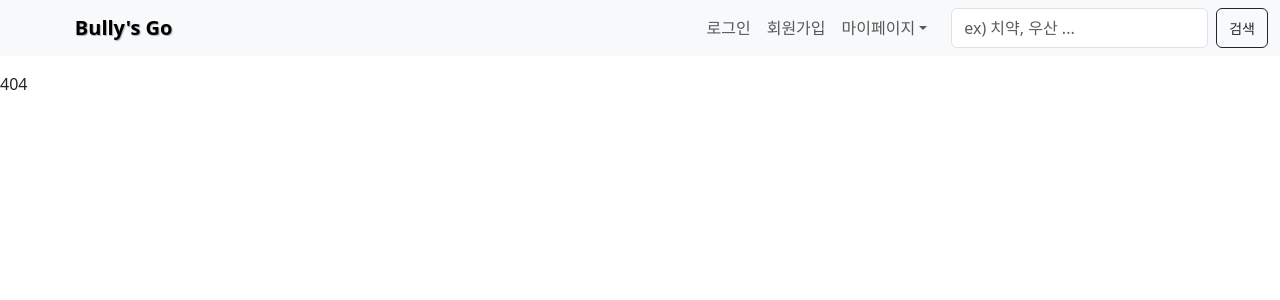
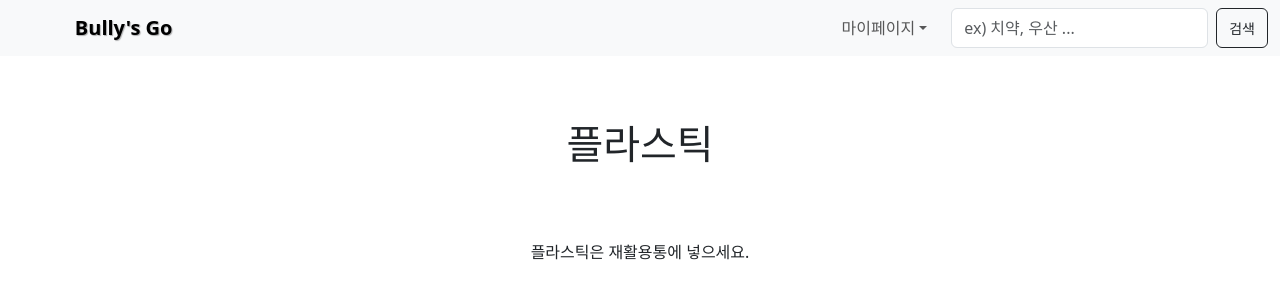
Before and after one commit to 4th-Oasis-Hackathon/ENDOLPHIN, a React (Create React App) app in the folder endolphin/: page /item/1 in a window 1280 px wide. Before the commit this address had no page. Shown: the top 300 px of the page. Built offline with nearby package versions, Linux system fonts and the light colour scheme.

Commit message:
검색 기능 추가 (#9)

```diff
--- a/endolphin/src/App.css
+++ b/endolphin/src/App.css
@@ -195,3 +195,16 @@ button.success-btn {
   color: black;
   cursor: pointer;
 }
+
+.item-page-title {
+  display: flex;
+  justify-content: center;
+  align-items: center;
+  margin: 5%;
+}
+
+.item-page-inst {
+  display: flex;
+  justify-content: center;
+  align-items: center;
+}
--- a/endolphin/src/App.js
+++ b/endolphin/src/App.js
@@ -9,33 +9,39 @@ import { FontAwesomeIcon } from '@fortawesome/react-fontawesome'
 import { faSearch} from '@fortawesome/free-solid-svg-icons'
 import Campaign from './pages/Campaign';
 import { useState } from 'react';
-import PaperPage from './pages/PaperPage';
+import ItemPage from './pages/ItemPage';
+import data from './data.json';
+
 
 function App() {
 
   let navigate = useNavigate();
 
   const [inputValue, setInputValue] = useState(''); // 입력 값을 관리하는 state
+  const [searchText, setSearchText] = useState('');
 
-  const handleInputChange = (e) => {
-    setInputValue(e.target.value);
+  const handleSearchFormSubmit = (e) => {
+    e.preventDefault(); // 기본 폼 제출 동작 막기
+    handleSearch(searchText); // 검색 처리
   };
 
-  const handleSearchClick = () => {
-    if (inputValue === '종이') {
-      navigate('/paper');
+  const handleSearch = (searchText) => {
+    if (!searchText.trim()) {
+      navigate('*');
+      return;
     }
+
+    const result = data.find(item => item.name.includes(searchText));
+    if (result) {
+      // 이동할 페이지 설정 (예: '/paper')
+      navigate(`/item/${result.id}`);
+    } else {
+      navigate('*');
+    }
+
   };
 
-  const handleKeyDown = (e) => {
-    if (e.key === 'Enter' && inputValue === '종이') {
-      navigate('/paper');
-    }
-  };
 
-  const handleInputClick = () => {
-    setInputValue('');
-  };
 
   return (
     <>
@@ -59,8 +65,8 @@ function App() {
               </Offcanvas.Header>
               <Offcanvas.Body>
                 <Nav className="justify-content-end flex-grow-1 pe-3">
-                  <Nav.Link href="#action1">로그인</Nav.Link>
-                  <Nav.Link href="#action2">회원가입</Nav.Link>
+                  <Nav.Link href="#action1"></Nav.Link>
+                  <Nav.Link href="#action2"></Nav.Link>
                   <NavDropdown
                     title="마이페이지"
                     id={`offcanvasNavbarDropdown-expand-${expand}`}
@@ -97,13 +103,13 @@ function App() {
               <div className='main-writing-1'>Bully's Go와 함께하는</div>
               <div className='main-writing-2'>분리배출</div>
 
-              <div className="input-area">
+              <form onSubmit={handleSearchFormSubmit} className="input-area">
               <input type="text" className="input-box" placeholder="분리배출 방법이 궁금한 물건을 입력해보세요."
-                value={inputValue} onChange={handleInputChange}
-                onKeyDown={handleKeyDown} onClick={handleInputClick}
+                value={searchText} onChange={e => setSearchText(e.target.value)}
+                onClick={() => setSearchText('')}
               />
-              <div className='search-btn' onClick={handleSearchClick}><FontAwesomeIcon icon={faSearch} style={{color: "000000",}} fontSize="25px"/></div>
-              </div>
+              <div className='search-btn' onClick={() => handleSearch(searchText)}><FontAwesomeIcon icon={faSearch} style={{color: "000000",}} fontSize="25px"/></div>
+              </form>
               </div>
 
             <div className="main-bg">
@@ -136,7 +142,8 @@ function App() {
         </>}/>
 
         {/* URL 파라미터 */}
-        <Route path='/paper' element={<PaperPage/>}/>
+        {/* <Route path='/paper' element={<PaperPage/>}/> */}
+        <Route path='/item/:id' element={<ItemPage/>}/>
         <Route path='/Campaign' element={<Campaign/>}/>
         <Route path='*' element={<>404</>}/>
       </Routes>
--- /dev/null
+++ b/endolphin/src/data.json
@@ -0,0 +1,32 @@
+[
+    {
+        "id": 0,
+        "name": "종이",
+        "instructions": "종이는 재활용통에 넣으세요."
+    },
+    {
+        "id": 1,
+        "name": "플라스틱",
+        "instructions": "플라스틱은 재활용통에 넣으세요."
+    },
+    {
+        "id": 2,
+        "name": "캔",
+        "instructions": "캔은 재활용통에 넣으세요."
+    },
+    {
+        "id": 3,
+        "name": "멸균팩",
+        "instructions": "멸균팩은 재활용통에 넣으세요."
+    },
+    {
+        "id": 4,
+        "name": "칫솔",
+        "instructions": "칫솔은 재활용통에 넣으세요."
+    },
+    {
+        "id": 5,
+        "name": "치약",
+        "instructions": "치약은 재활용통에 넣으세요."
+    }
+]
--- /dev/null
+++ b/endolphin/src/pages/ItemPage.js
@@ -0,0 +1,23 @@
+import { useParams } from 'react-router-dom';
+import data from '../data.json';
+
+function ItemPage() {
+  const { id } = useParams(); // URL에서 id 파라미터를 가져옴
+  const item = data.find((item) => item.id === parseInt(id)); // data에서 해당 아이템 찾기
+
+  // 아이템이 존재하지 않는 경우 404 메시지 표시
+    if (!item) return <div>404: Item Not Found</div>;
+
+    return (
+        <>
+          <div className='item-page-title'>
+          <h1>{item.name}</h1>
+          </div>
+          <div className='item-page-inst'>
+            <p>{item.instructions}</p>
+          </div>
+        </>
+    );
+    }
+
+export default ItemPage;
--- a/endolphin/src/pages/PaperPage.js
+++ /dev/null
@@ -1,13 +0,0 @@
-// src/pages/PaperPage.js
-import React from 'react';
-
-function PaperPage() {
-    return (
-    <div>
-        <h1>종이 분리배출 방법</h1>
-        <p>여기에 종이에 대한 분리배출 방법을 설명합니다.</p>
-    </div>
-    );
-}
-
-export default PaperPage;
```
